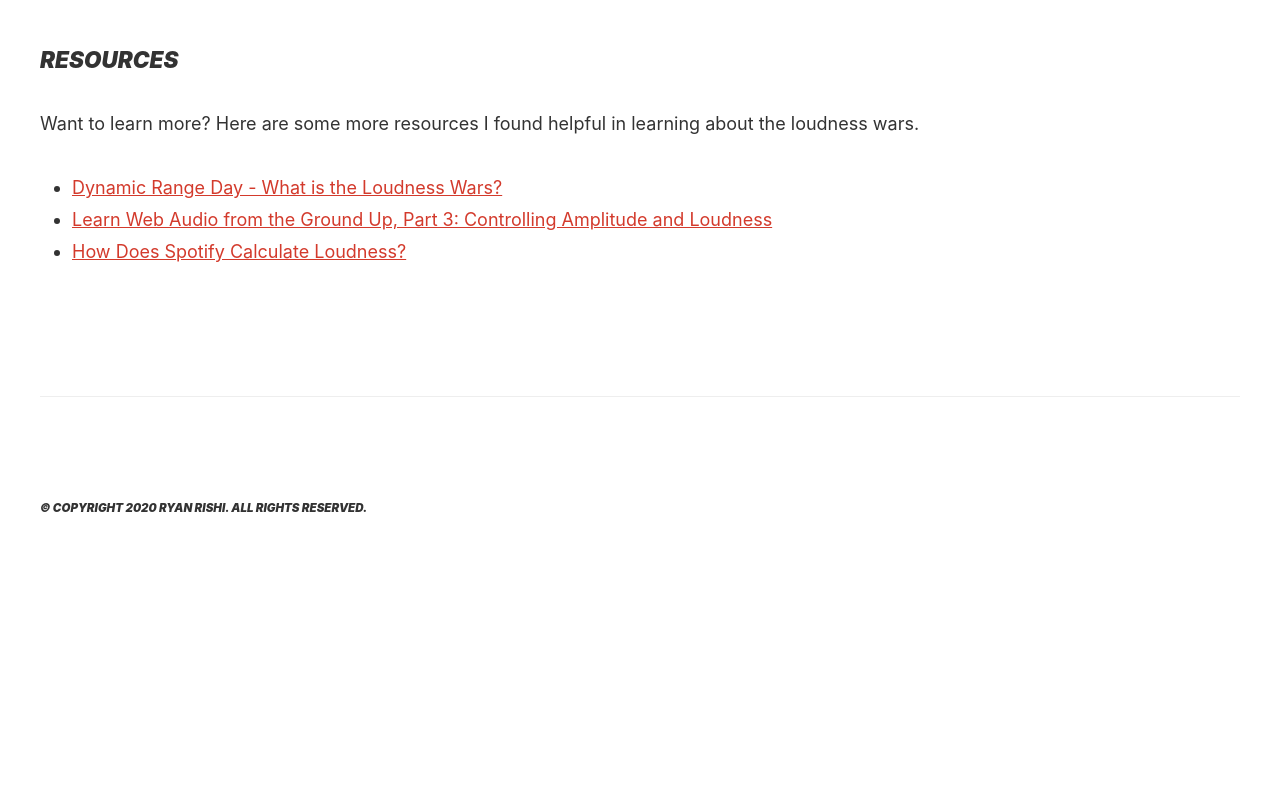
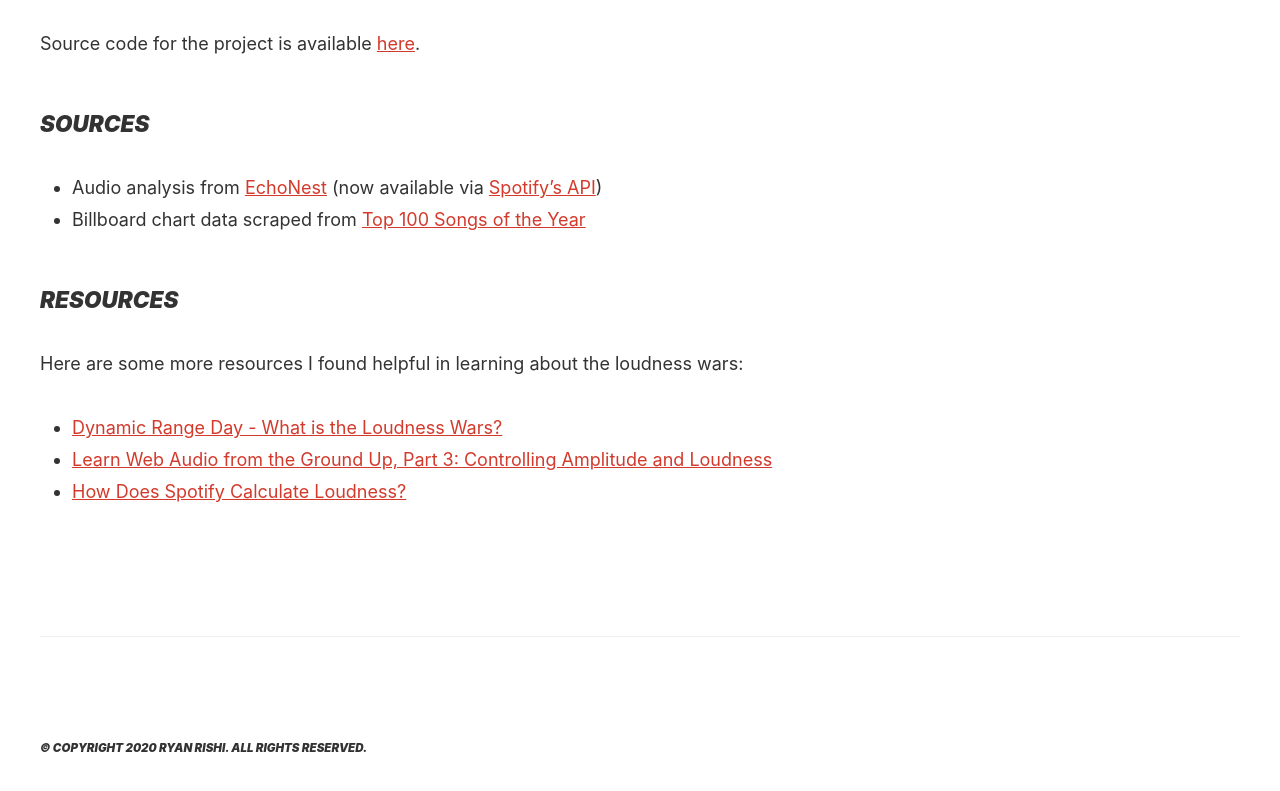
Before and after one commit to ryanrishi/ryanrishi.com, a Jekyll site: the page built from src/_posts/2020-02-07-loudness-wars.md, in a window 1280 px wide, cut to the strip 472-1332 px from the top of the page. Shown: the top 791 px of the strip. Built offline with Jekyll 4.4.1, drawn with Linux system fonts in a browser that asks for light colours; before the commit the page ends 1092 px from its top, so only the background shows below that.

Commit message:
add sources/resources to bottom of post

```diff
--- a/src/_posts/2020-02-07-loudness-wars.md
+++ b/src/_posts/2020-02-07-loudness-wars.md
@@ -19,9 +19,14 @@ tags:
 
 {% javascript loudness-wars %}
 
+Source code for the project is available [here](https://github.com/ryanrishi/loudness-wars).
+
+### Sources
+- Audio analysis from [EchoNest](http://the.echonest.com/) (now available via [Spotify's API](https://developer.spotify.com/documentation/web-api/reference/tracks/get-audio-analysis/))
+- Billboard chart data scraped from [Top 100 Songs of the Year](http://www.bobborst.com/popculture/top-100-songs-of-the-year)
 
 ### Resources
-Want to learn more? Here are some more resources I found helpful in learning about the loudness wars.
+Here are some more resources I found helpful in learning about the loudness wars:
 - [Dynamic Range Day - What is the Loudness Wars?](https://dynamicrangeday.co.uk/about/)
 - [Learn Web Audio from the Ground Up, Part 3: Controlling Amplitude and Loudness](https://teropa.info/blog/2016/08/30/amplitude-and-loudness.html)
 - [How Does Spotify Calculate Loudness?](https://artists.spotify.com/faq/mastering-and-loudness#how-does-spotify-calculate-loudness)
```
